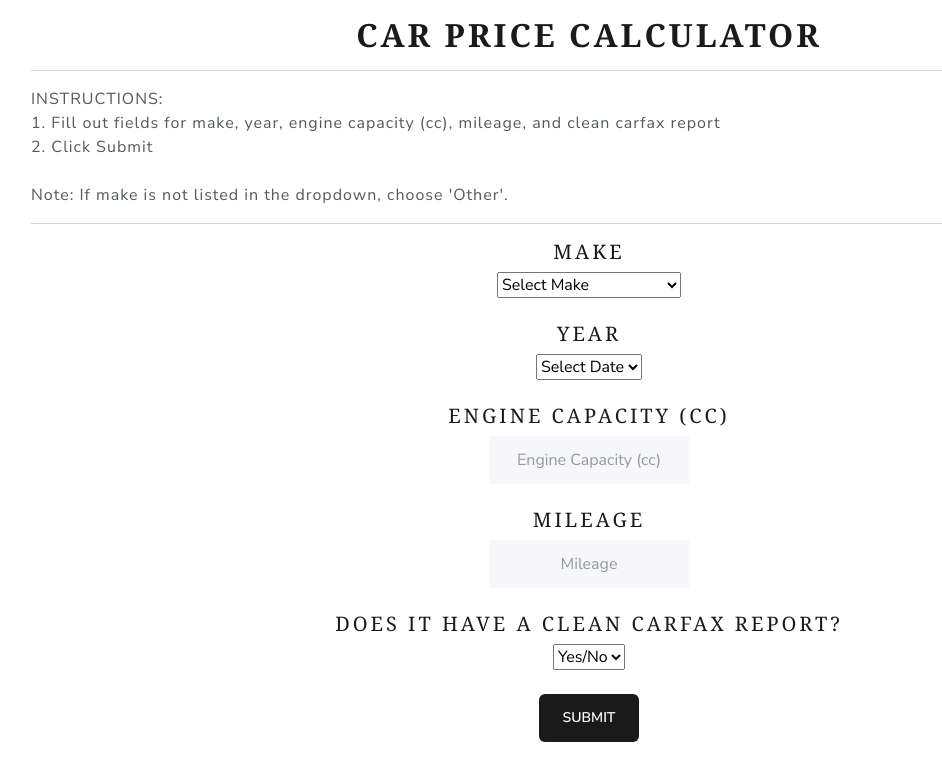
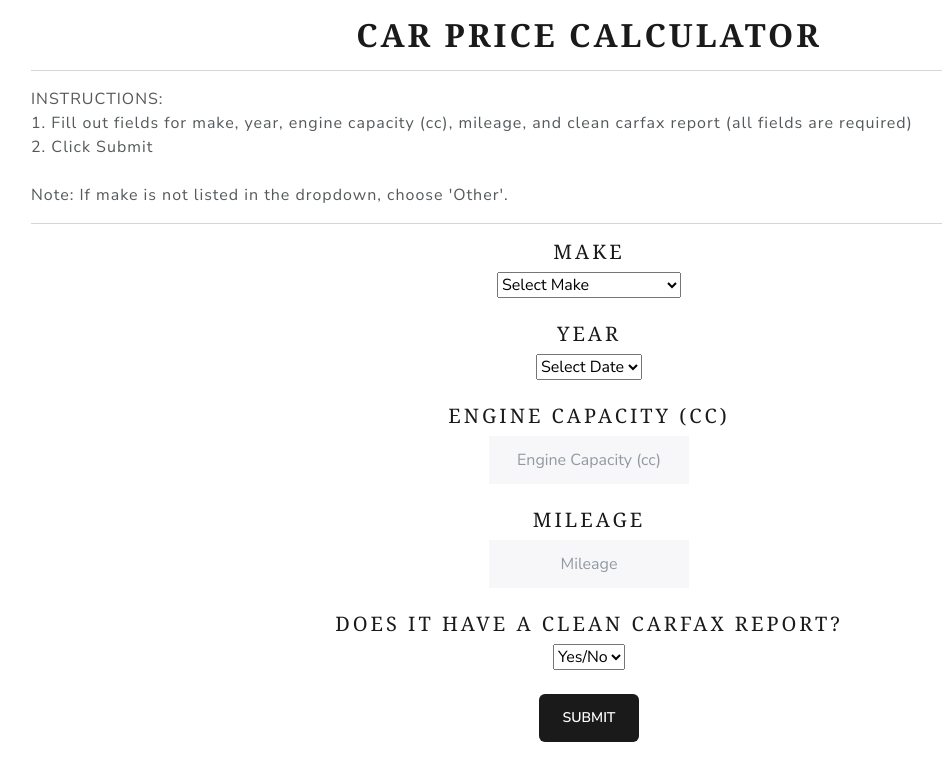
Before and after one commit to Mcusac/Project-4, a Flask app: page /search in a window 1280 px wide. Shown: the part 125-899 px from the top of the page, without its empty margins (51-993 px from the left). Run offline with Flask 2, Linux system fonts and the light colour scheme; some libraries are stand-ins or nearby versions.

Commit message:
instructions update

```diff
--- a/templates/search.html
+++ b/templates/search.html
@@ -58,7 +58,7 @@
         <hr>
         INSTRUCTIONS:
         <br>
-        1. Fill out fields for make, year, engine capacity (cc), mileage, and clean carfax report
+        1. Fill out fields for make, year, engine capacity (cc), mileage, and clean carfax report (all fields are required)
         <br>
         2. Click Submit
         <br>
```
